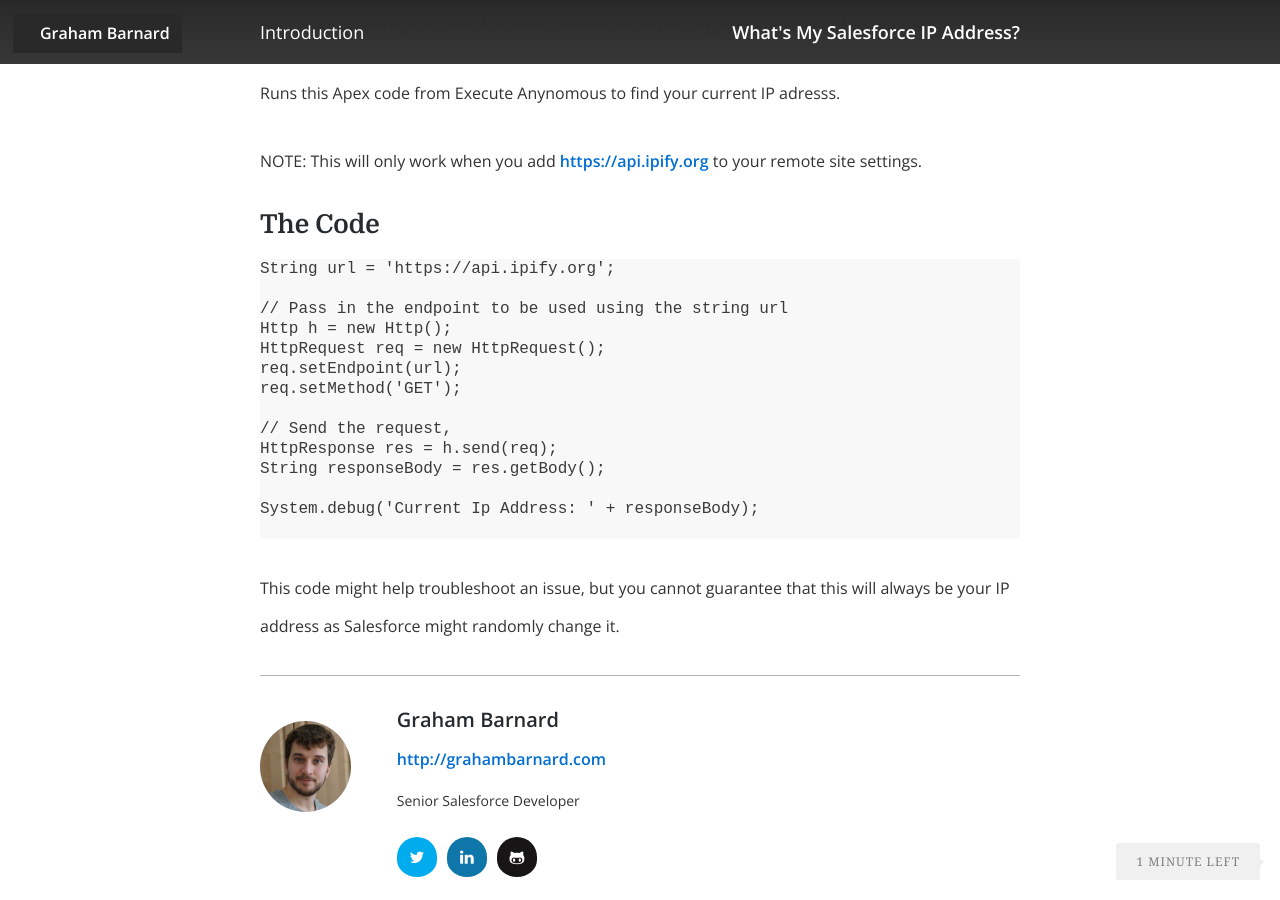
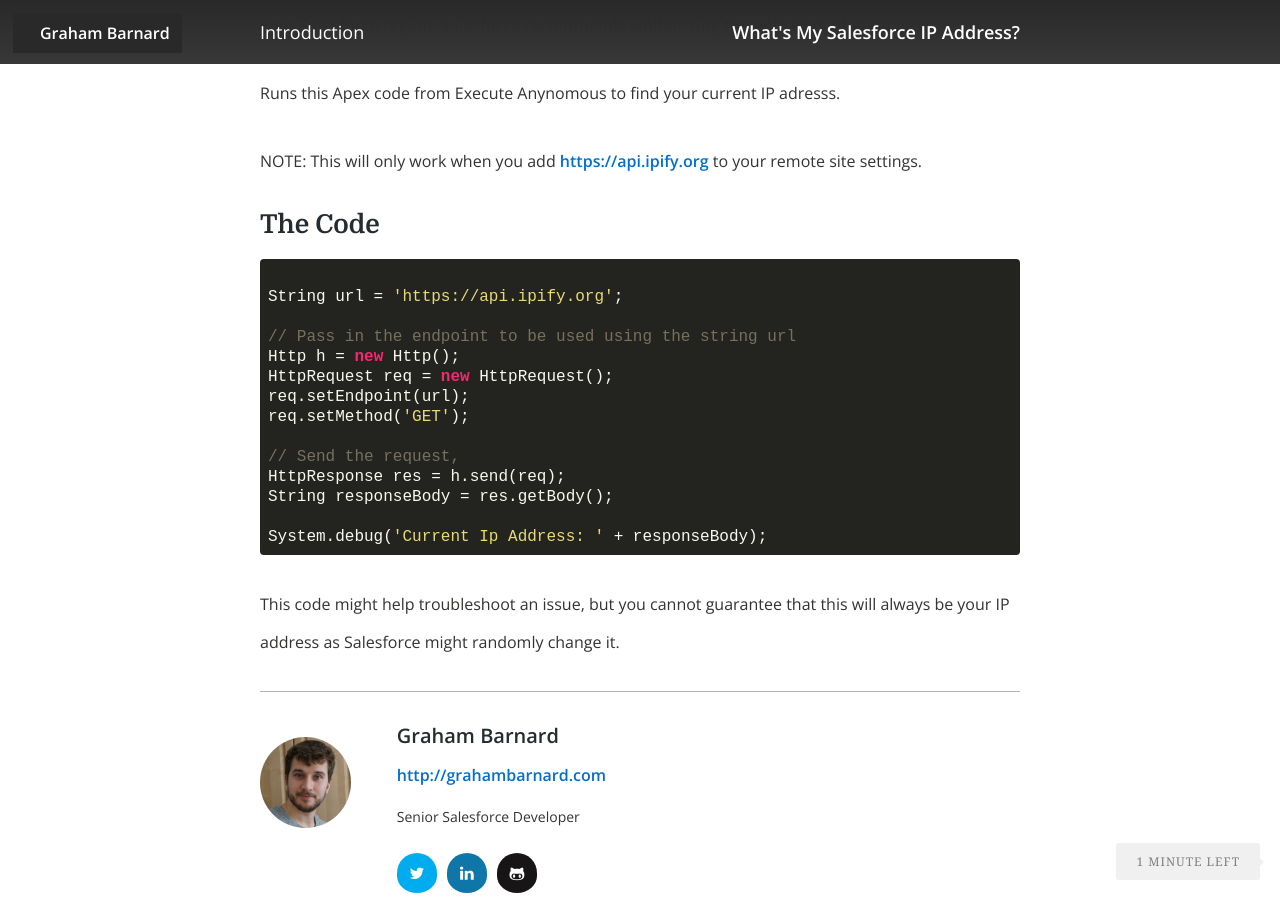
Before and after one commit to GrahamBarnard/GrahamBarnard.github.io, a Jekyll site: the page built from _posts/2016-02-06-whats-my-salesforce-ip-address.markdown, in a window 1280 px wide and 900 px high, scrolled down 1075 px. Built offline with Jekyll 4.4.1, drawn with Linux system fonts in a browser that asks for light colours; nearby versions of some CDN libraries; comment, search, counter and statistics services are not loaded.

Commit message:
Added sublime highlighting style

```diff
--- a/_posts/2016-02-06-whats-my-salesforce-ip-address.markdown
+++ b/_posts/2016-02-06-whats-my-salesforce-ip-address.markdown
@@ -18,7 +18,7 @@
 
 ## The Code
 
- <pre>
+ <pre><code class="java">
 String url = 'https://api.ipify.org';
 
 // Pass in the endpoint to be used using the string url
@@ -32,6 +32,6 @@
 String responseBody = res.getBody();
 
 System.debug('Current Ip Address: ' + responseBody);
- </pre>
+</code></pre>
 
 This code might help troubleshoot an issue, but you cannot guarantee that this will always be your IP address as Salesforce might randomly change it.
```
